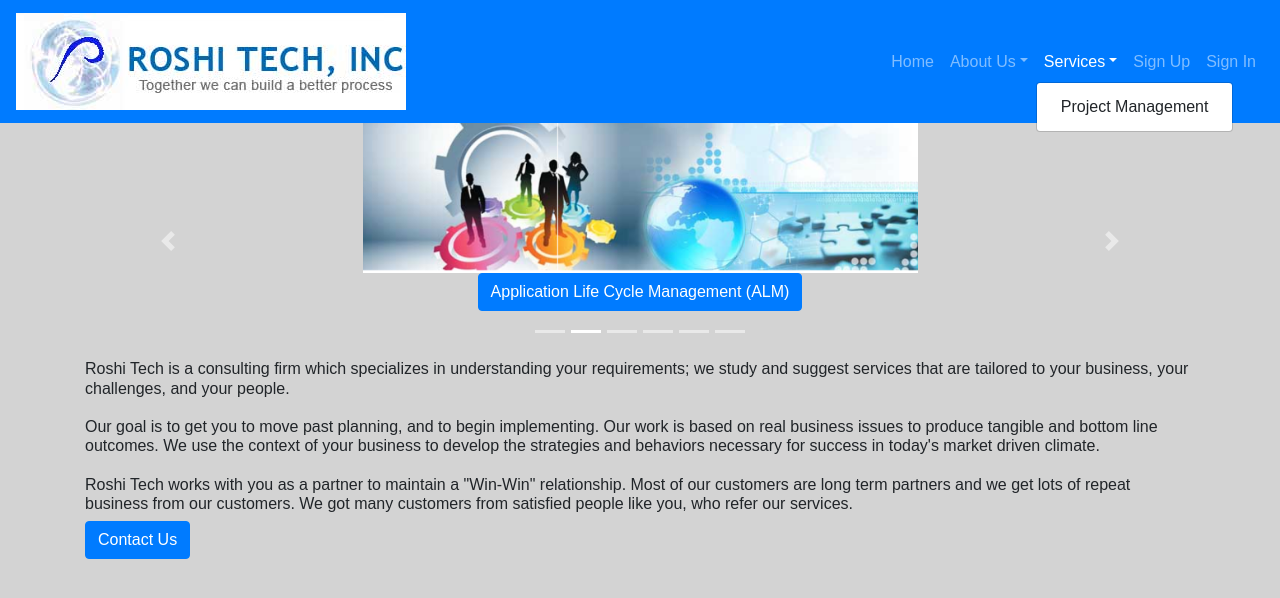
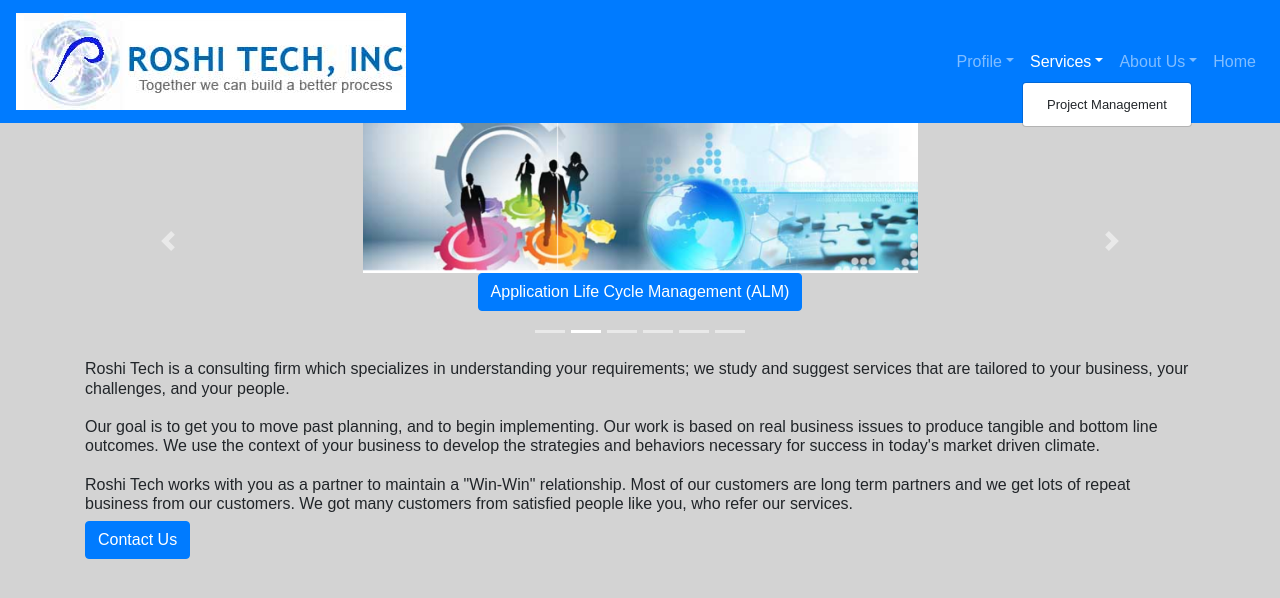
Before and after one commit to kkorrapaty/roshiTechSite, a React app: page /#/ in a window 1280 px wide. Both pictures are taken after a click on the button "Services". Shown: the top 598 px of the page. Built offline with nearby package versions, Linux system fonts and the light colour scheme.

Commit message:
Styling changes and fixed bugs

```diff
--- a/src/components/Header/Header.js
+++ b/src/components/Header/Header.js
@@ -13,22 +13,24 @@ const authenticatedOptions = (
 
 const unauthenticatedOptions = (
   <Fragment>
-    <Nav.Link href="#sign-up">Sign Up</Nav.Link>
-    <Nav.Link href="#sign-in">Sign In</Nav.Link>
+    <NavDropdown title="Profile">
+      <NavDropdown.Item href="#sign-up/" className="basic-nav-dropdown">Sign Up</NavDropdown.Item>
+      <NavDropdown.Item href="#sign-in/" className="basic-nav-dropdown">Sign In</NavDropdown.Item>
+    </NavDropdown>
   </Fragment>
 )
 
 const alwaysOptions = (
   <Fragment>
+    <NavDropdown title="Services">
+      <NavDropdown.Item href="#project-management" className="basic-nav-dropdown">Project Management</NavDropdown.Item>
+    </NavDropdown>
+    <NavDropdown title="About Us">
+      <NavDropdown.Item href="#aboutus/" className="basic-nav-dropdown">Company Overview</NavDropdown.Item>
+      <NavDropdown.Item href="#management-team/" className="basic-nav-dropdown">Management Team</NavDropdown.Item>
+      <NavDropdown.Item href="#service-models/" className="basic-nav-dropdown">Service Models</NavDropdown.Item>
+    </NavDropdown>
     <Nav.Link href="#/">Home</Nav.Link>
-    <NavDropdown title="About Us" id="basic-nav-dropdown">
-      <NavDropdown.Item href="#aboutus/">Company Overview</NavDropdown.Item>
-      <NavDropdown.Item href="#management-team/">Management Team</NavDropdown.Item>
-      <NavDropdown.Item href="#service-models/">Service Models</NavDropdown.Item>
-    </NavDropdown>
-    <NavDropdown title="Services" id="basic-nav-dropdown">
-      <NavDropdown.Item href="#project-management">Project Management</NavDropdown.Item>
-    </NavDropdown>
   </Fragment>
 )
 
@@ -41,8 +43,8 @@ const Header = ({ user }) => (
     <Navbar.Collapse id="basic-navbar-nav">
       <Nav className="ml-auto">
         { user && <span className="navbar-text mr-2">Welcome, {user.email}</span>}
+        { user ? authenticatedOptions : unauthenticatedOptions }
         { alwaysOptions }
-        { user ? authenticatedOptions : unauthenticatedOptions }
       </Nav>
     </Navbar.Collapse>
   </Navbar>
--- a/src/components/SignIn/SignIn.js
+++ b/src/components/SignIn/SignIn.js
@@ -1,5 +1,5 @@
 import React, { Component } from 'react'
-import { withRouter } from 'react-router-dom'
+import { withRouter, Redirect } from 'react-router-dom'
 
 import { signIn } from '../../api/auth'
 import messages from '../AutoDismissAlert/messages'
@@ -13,7 +13,8 @@ class SignIn extends Component {
 
     this.state = {
       email: '',
-      password: ''
+      password: '',
+      signUpRoute: false
     }
   }
 
@@ -44,8 +45,18 @@ class SignIn extends Component {
       })
   }
 
+  noAcc () {
+    this.setState({
+      signUpRoute: true
+    })
+  }
+
   render () {
-    const { email, password } = this.state
+    const { email, password, signUpRoute } = this.state
+
+    if (signUpRoute) {
+      return <Redirect to="/sign-up/"/>
+    }
 
     return (
       <div className="row">
@@ -80,6 +91,9 @@ class SignIn extends Component {
             >
               Submit
             </Button>
+            <Button variant="link" type="submit" onClick={(ref) => {
+              this.noAcc()
+            }}>Don&apos;t Have An Account?</Button>
           </Form>
         </div>
       </div>
--- a/src/components/SignUp/SignUp.js
+++ b/src/components/SignUp/SignUp.js
@@ -1,5 +1,5 @@
 import React, { Component } from 'react'
-import { withRouter } from 'react-router-dom'
+import { withRouter, Redirect } from 'react-router-dom'
 
 import { signUp, signIn } from '../../api/auth'
 import messages from '../AutoDismissAlert/messages'
@@ -14,7 +14,8 @@ class SignUp extends Component {
     this.state = {
       email: '',
       password: '',
-      passwordConfirmation: ''
+      passwordConfirmation: '',
+      signInRoute: false
     }
   }
 
@@ -46,8 +47,18 @@ class SignUp extends Component {
       })
   }
 
+  haveAcc () {
+    this.setState({
+      signInRoute: true
+    })
+  }
+
   render () {
-    const { email, password, passwordConfirmation } = this.state
+    const { email, password, passwordConfirmation, signInRoute } = this.state
+
+    if (signInRoute) {
+      return <Redirect to="/sign-in"/>
+    }
 
     return (
       <div className="row">
@@ -93,6 +104,9 @@ class SignUp extends Component {
             >
               Submit
             </Button>
+            <Button variant="link" type="submit" onClick={(ref) => {
+              this.haveAcc()
+            }}>Already Have An Account?</Button>
           </Form>
         </div>
       </div>
--- a/src/index.scss
+++ b/src/index.scss
@@ -2,7 +2,7 @@
 
 * {
   // font-family: 'Raleway', sans-serif;
-font-family: 'Noto Sans HK', sans-serif;
+  font-family: 'Noto Sans HK', sans-serif;
 }
 
 body {
@@ -33,6 +33,10 @@ span {
   font-weight: bold;
 }
 
+.basic-nav-dropdown {
+  font-size: 13px;
+}
+
 // loader class
 .loader {
   border: 16px solid #f3f3f3;
```
